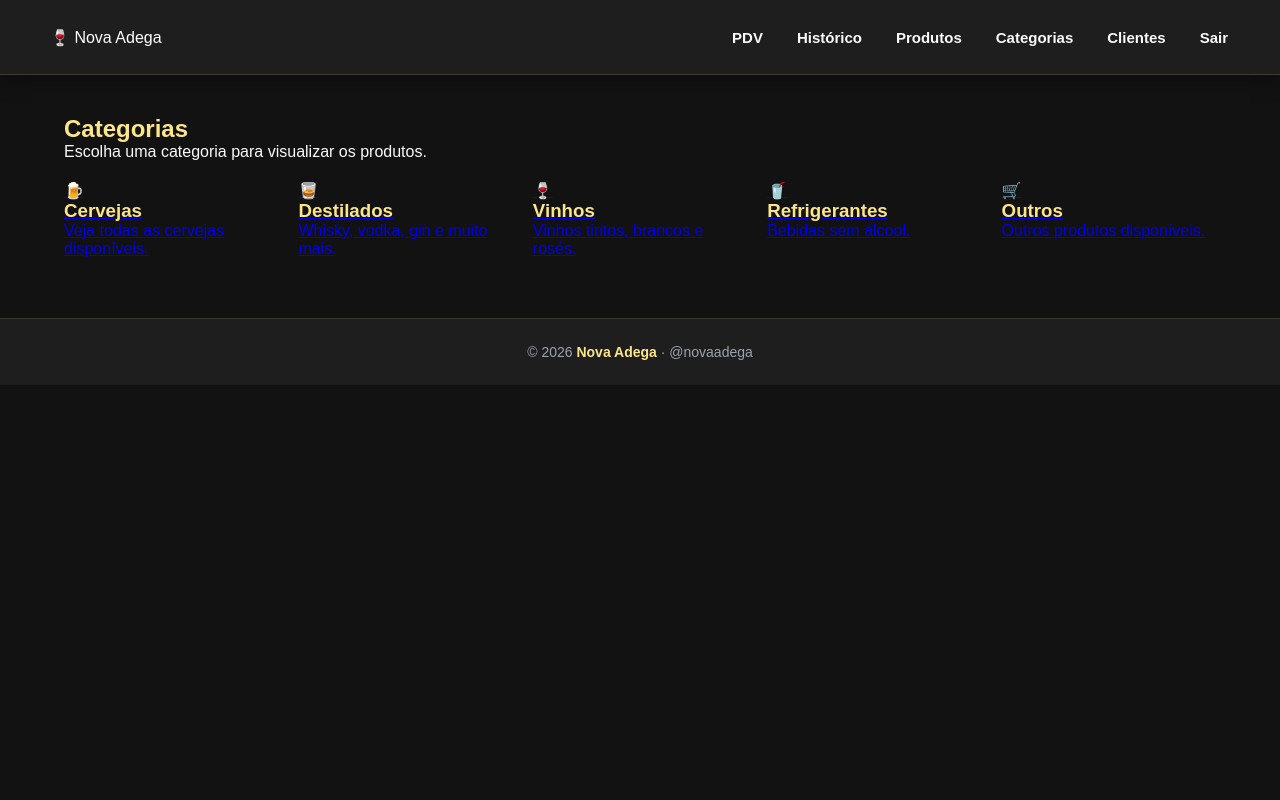
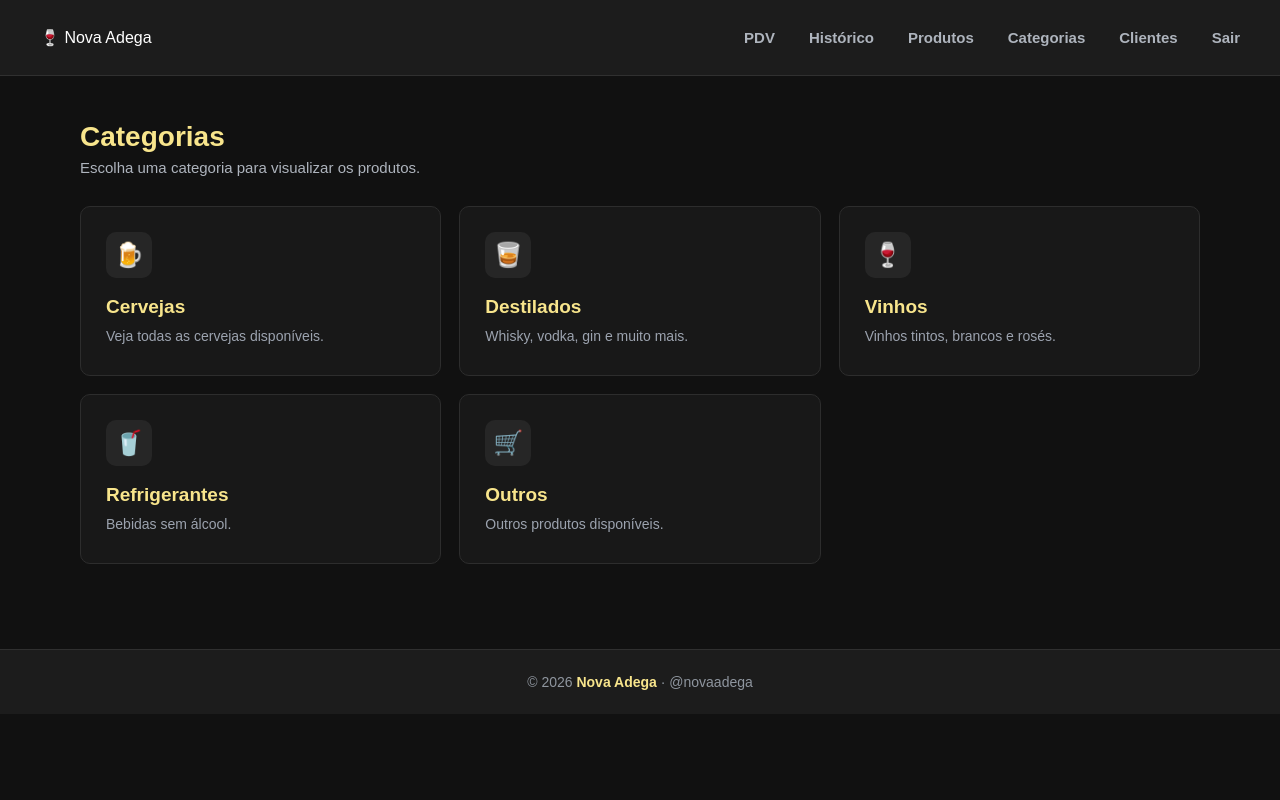
Before and after one commit to Jessy-Lima/Nova-Adega, a FastAPI app: template app/templates/home.html in a window 1280 px wide. Run offline with FastAPI, Linux system fonts and the light colour scheme; the template is opened without the code that fills it, so the values that code supplies are empty.

Commit message:
refactor: atualizar estilos e estrutura do layout da página inicial

```diff
--- a/app/static/CSS/home.css
+++ b/app/static/CSS/home.css
@@ -14,9 +14,177 @@ html {
 
 body {
     font-family: Arial, Helvetica, sans-serif;
-    background: #121212;
-    color: #F9FAFB;
+    background: #111111;
+    color: #f9fafb;
     min-height: 100vh;
+}
+
+
+/* =========================
+   CONTAINER
+========================= */
+
+.container {
+    width: 100%;
+    max-width: 1200px;
+
+    margin: 0 auto;
+
+    padding: 45px 40px;
+}
+
+
+/* =========================
+   SEÇÃO CATEGORIAS
+========================= */
+
+.secao-categorias {
+    width: 100%;
+}
+
+
+/* =========================
+   TÍTULO
+========================= */
+
+.titulo-secao {
+    margin-bottom: 30px;
+}
+
+.titulo-secao h2 {
+    color: #f8e58c;
+
+    font-size: 28px;
+    font-weight: 700;
+
+    margin-bottom: 6px;
+}
+
+.titulo-secao p {
+    color: #aeb4bd;
+
+    font-size: 15px;
+}
+
+
+/* =========================
+   GRID
+========================= */
+
+.categorias {
+    display: grid;
+
+    grid-template-columns:
+        repeat(3, minmax(0, 1fr));
+
+    gap: 18px;
+}
+
+
+/* =========================
+   CARD
+========================= */
+
+.card-categoria {
+    position: relative;
+
+    display: block;
+
+    min-height: 170px;
+
+    padding: 25px;
+
+    background: #181818;
+
+    border: 1px solid #2d2d2d;
+
+    border-radius: 10px;
+
+    text-decoration: none !important;
+
+    color: #ffffff !important;
+
+    transition:
+        transform 0.2s ease,
+        border-color 0.2s ease,
+        background 0.2s ease,
+        box-shadow 0.2s ease;
+}
+
+
+/* Remove azul padrão do navegador */
+
+.card-categoria:link,
+.card-categoria:visited,
+.card-categoria:hover,
+.card-categoria:active {
+    text-decoration: none !important;
+}
+
+
+/* =========================
+   HOVER
+========================= */
+
+.card-categoria:hover {
+    transform: translateY(-3px);
+
+    background: #1e1e1e;
+
+    border-color: #f8e58c;
+
+    box-shadow:
+        0 8px 25px rgba(0, 0, 0, 0.35);
+}
+
+
+/* =========================
+   ÍCONE
+========================= */
+
+.card-categoria .icone {
+    width: 46px;
+    height: 46px;
+
+    display: flex;
+    align-items: center;
+    justify-content: center;
+
+    margin-bottom: 18px;
+
+    background: #262626;
+
+    border-radius: 10px;
+
+    font-size: 24px;
+}
+
+
+/* =========================
+   TÍTULO DO CARD
+========================= */
+
+.card-categoria h3 {
+    color: #f8e58c;
+
+    font-size: 19px;
+
+    font-weight: 700;
+
+    margin-bottom: 8px;
+}
+
+
+/* =========================
+   DESCRIÇÃO
+========================= */
+
+.card-categoria p {
+    color: #9ca3af;
+
+    font-size: 14px;
+
+    line-height: 1.5;
 }
 
 
@@ -26,22 +194,18 @@ body {
 
 .navbar {
     width: 100%;
-    min-height: 75px;
 
-    background: #1E1E1E;
+    min-height: 76px;
 
     display: flex;
     align-items: center;
     justify-content: space-between;
 
-    padding: 12px 50px;
+    padding: 0 40px;
 
-    border-bottom: 1px solid rgba(253, 230, 138, 0.15);
+    background: #1c1c1c;
 
-    box-shadow: 0 4px 20px rgba(0, 0, 0, 0.35);
-
-    position: relative;
-    z-index: 100;
+    border-bottom: 1px solid #303030;
 }
 
 
@@ -50,96 +214,40 @@ body {
 ========================= */
 
 .logo a {
-    color: #ffffff !important;
-    text-decoration: none !important;
-
     display: flex;
     align-items: center;
-    gap: 10px;
+    gap: 12px;
 
-    transition: all 0.3s ease;
+    color: #ffffff !important;
+
+    text-decoration: none !important;
 }
 
-
-/* Ícone da taça */
-
 .logo-icone {
-    width: 48px;
-    height: 48px;
+    width: 40px;
+    height: 40px;
 
     display: flex;
     align-items: center;
     justify-content: center;
 
-    background: #FDE68A;
+    background: #f8e58c;
 
-    border-radius: 12px;
+    border-radius: 50%;
 
-    font-size: 28px;
-
-    box-shadow:
-        0 4px 12px rgba(253, 230, 138, 0.20);
-
-    transition: all 0.3s ease;
+    font-size: 21px;
 }
 
+.logo h2 {
+    padding: 0;
 
-/* Nome Nova Adega */
+    background: transparent;
 
-.logo h2 {
-    margin: 0;
-
-    padding: 8px 14px;
-
-    background: #FDE68A;
-
-    border-radius: 10px;
-
-    font-size: 24px;
-    font-weight: 700;
+    border-radius: 0;
 
     color: #ffffff !important;
 
-    box-shadow:
-        0 4px 12px rgba(253, 230, 138, 0.15);
-
-    transition: all 0.3s ease;
-}
-
-
-/* Garante que as duas palavras sejam brancas */
-
-.logo .logo-nova,
-.logo .logo-adega {
-    color: #ffffff !important;
-}
-
-
-/* Impede o navegador de deixar o link roxo ou sublinhado */
-
-.logo a:link,
-.logo a:visited,
-.logo a:hover,
-.logo a:active,
-.logo a:focus {
-    color: #ffffff !important;
-    text-decoration: none !important;
-}
-
-
-/* Efeito do logo */
-
-.logo a:hover {
-    transform: translateY(-2px);
-}
-
-.logo a:hover .logo-icone {
-    transform: rotate(-5deg) scale(1.05);
-}
-
-.logo a:hover h2 {
-    transform: scale(1.02);
-    color: #ffffff !important;
+    font-size: 18px;
 }
 
 
@@ -150,26 +258,28 @@ body {
 .menu {
     display: flex;
     align-items: center;
-    gap: 30px;
+
+    gap: 34px;
 }
 
 .menu a {
     position: relative;
 
-    color: #F9FAFB;
+    padding: 27px 0;
+
+    color: #aeb4bd;
 
     text-decoration: none;
 
     font-size: 15px;
     font-weight: 600;
 
-    padding: 8px 2px;
-
-    transition: color 0.3s ease;
+    transition: color 0.2s ease;
 }
 
-
-/* Linha dourada embaixo */
+.menu a:hover {
+    color: #ffffff;
+}
 
 .menu a::after {
     content: "";
@@ -182,13 +292,9 @@ body {
     width: 0;
     height: 2px;
 
-    background: #FDE68A;
+    background: #f8e58c;
 
-    transition: width 0.3s ease;
-}
-
-.menu a:hover {
-    color: #FDE68A;
+    transition: width 0.2s ease;
 }
 
 .menu a:hover::after {
@@ -219,156 +319,7 @@ body {
 }
 
 .menu .sair:hover {
-    background: #FEF3C7;
-
-    color: #121212 !important;
-
-    transform: translateY(-2px);
-
-    box-shadow:
-        0 5px 15px rgba(253, 230, 138, 0.20);
-}
-
-
-/* =========================
-   CONTAINER
-========================= */
-
-.container {
-    width: 90%;
-    max-width: 1200px;
-
-    margin: 40px auto;
-}
-
-
-/* =========================
-   CARD DE BOAS-VINDAS
-========================= */
-
-.welcome-card {
-    background: #1E1E1E;
-
-    border: 1px solid rgba(253, 230, 138, 0.12);
-
-    border-radius: 18px;
-
-    padding: 35px;
-
-    margin-bottom: 40px;
-
-    box-shadow:
-        0 8px 25px rgba(0, 0, 0, 0.25);
-
-    transition: all 0.3s ease;
-}
-
-.welcome-card:hover {
-    transform: translateY(-3px);
-
-    border-color: rgba(253, 230, 138, 0.30);
-
-    box-shadow:
-        0 12px 30px rgba(0, 0, 0, 0.35);
-}
-
-.welcome-card h1 {
-    color: #FDE68A;
-
-    font-size: 32px;
-
-    margin-bottom: 10px;
-}
-
-.welcome-card p {
-    color: #D1D5DB;
-
-    font-size: 16px;
-
-    line-height: 1.6;
-}
-
-
-/* =========================
-   TÍTULOS
-========================= */
-
-h1,
-h2,
-h3 {
-    color: #FDE68A;
-}
-
-.section-title {
-    margin-bottom: 20px;
-
-    font-size: 25px;
-
-    color: #FDE68A;
-}
-
-
-/* =========================
-   CATEGORIAS
-========================= */
-
-.categorias {
-    display: grid;
-
-    grid-template-columns:
-        repeat(auto-fit, minmax(200px, 1fr));
-
-    gap: 20px;
-
-    margin-top: 20px;
-}
-
-.categoria {
-    background: #1E1E1E;
-
-    border: 1px solid rgba(253, 230, 138, 0.10);
-
-    border-radius: 15px;
-
-    padding: 25px;
-
-    text-align: center;
-
-    text-decoration: none;
-
-    color: #F9FAFB;
-
-    transition: all 0.3s ease;
-
-    box-shadow:
-        0 5px 15px rgba(0, 0, 0, 0.20);
-}
-
-.categoria:hover {
-    transform: translateY(-5px);
-
-    background: #242424;
-
-    border-color: #FDE68A;
-
-    box-shadow:
-        0 10px 25px rgba(253, 230, 138, 0.12);
-}
-
-.categoria h3 {
-    color: #FDE68A;
-
-    margin-bottom: 8px;
-
-    font-size: 19px;
-}
-
-.categoria p {
-    color: #D1D5DB;
-
-    font-size: 14px;
-
-    line-height: 1.5;
+    color: #fff !important;
 }
 
 
@@ -394,17 +345,39 @@ button,
 
     text-decoration: none;
 
-    transition: all 0.3s ease;
+    transition: 0.2s ease;
 }
 
 button:hover,
 .btn:hover {
-    background: #FEF3C7;
+    background: #fff0a8;
 
     transform: translateY(-2px);
+}
 
-    box-shadow:
-        0 5px 15px rgba(253, 230, 138, 0.20);
+
+/* =========================
+   FOOTER
+========================= */
+
+footer {
+    margin-top: 40px;
+
+    padding: 24px;
+
+    text-align: center;
+
+    background: #1c1c1c;
+
+    border-top: 1px solid #303030;
+
+    color: #8f969f;
+
+    font-size: 14px;
+}
+
+footer strong {
+    color: #f8e58c;
 }
 
 
@@ -417,80 +390,55 @@ button:hover,
 }
 
 ::-webkit-scrollbar-track {
-    background: #121212;
+    background: #111111;
 }
 
 ::-webkit-scrollbar-thumb {
-    background: #FDE68A;
+    background: #3b3b3b;
 
     border-radius: 10px;
 }
 
 ::-webkit-scrollbar-thumb:hover {
-    background: #FEF3C7;
+    background: #f8e58c;
 }
 
 
 /* =========================
-   FOOTER
-========================= */
-
-footer {
-    margin-top: 60px;
-
-    padding: 25px;
-
-    text-align: center;
-
-    background: #1E1E1E;
-
-    border-top: 1px solid rgba(253, 230, 138, 0.12);
-
-    color: #9CA3AF;
-
-    font-size: 14px;
-}
-
-footer strong {
-    color: #FDE68A;
-}
-
-
-/* =========================
-   RESPONSIVIDADE
+   RESPONSIVO
 ========================= */
 
 @media (max-width: 900px) {
 
+    .container {
+        padding: 35px 25px;
+    }
+
+    .categorias {
+        grid-template-columns:
+            repeat(2, minmax(0, 1fr));
+    }
+
     .navbar {
-        padding: 12px 25px;
+        padding: 0 25px;
     }
 
     .menu {
-        gap: 18px;
-    }
-
-    .logo h2 {
-        font-size: 21px;
-    }
-
-    .logo-icone {
-        width: 43px;
-        height: 43px;
-
-        font-size: 25px;
+        gap: 20px;
     }
 }
 
 
-@media (max-width: 650px) {
+@media (max-width: 600px) {
 
     .navbar {
+        min-height: auto;
+
         flex-direction: column;
 
         gap: 15px;
 
-        padding: 15px 20px;
+        padding: 18px;
     }
 
     .menu {
```
Also changed, not shown: other parts of app/static/CSS/home.css (+12 -53 lines), app/templates/home.html (+18 -104 lines).
